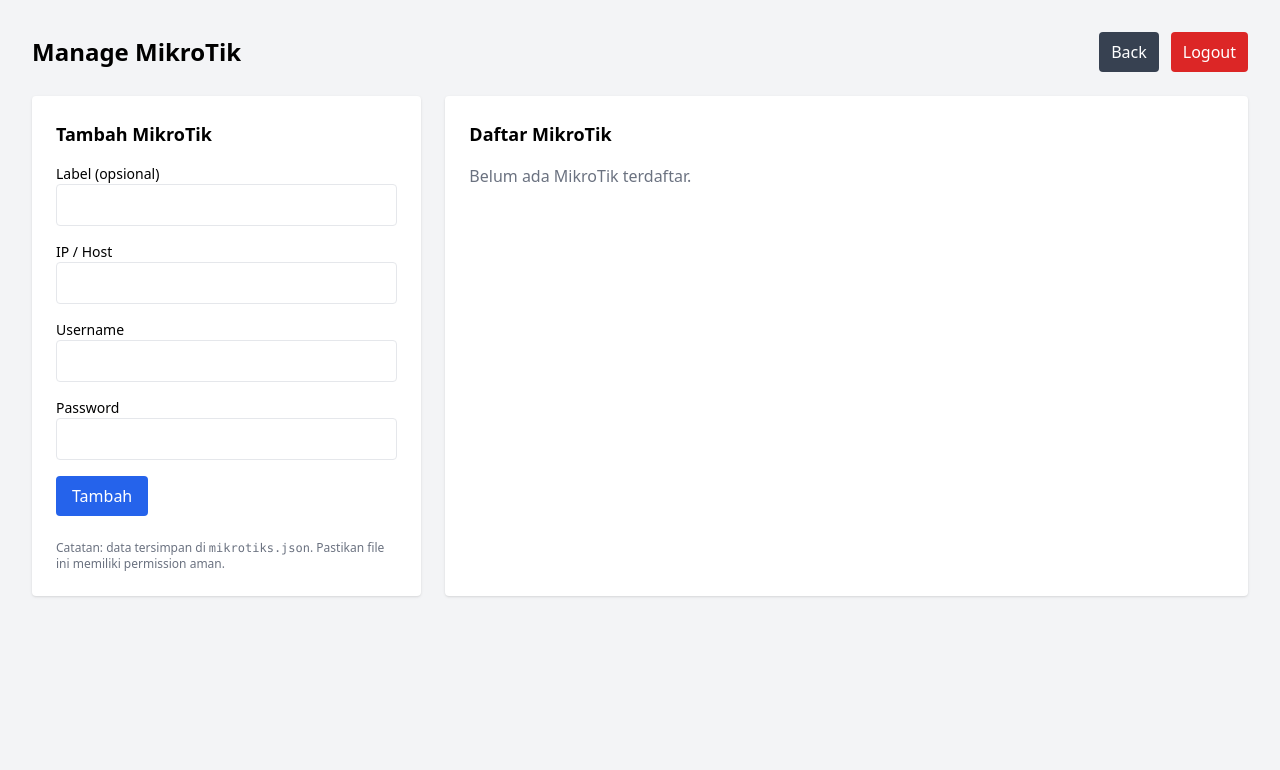
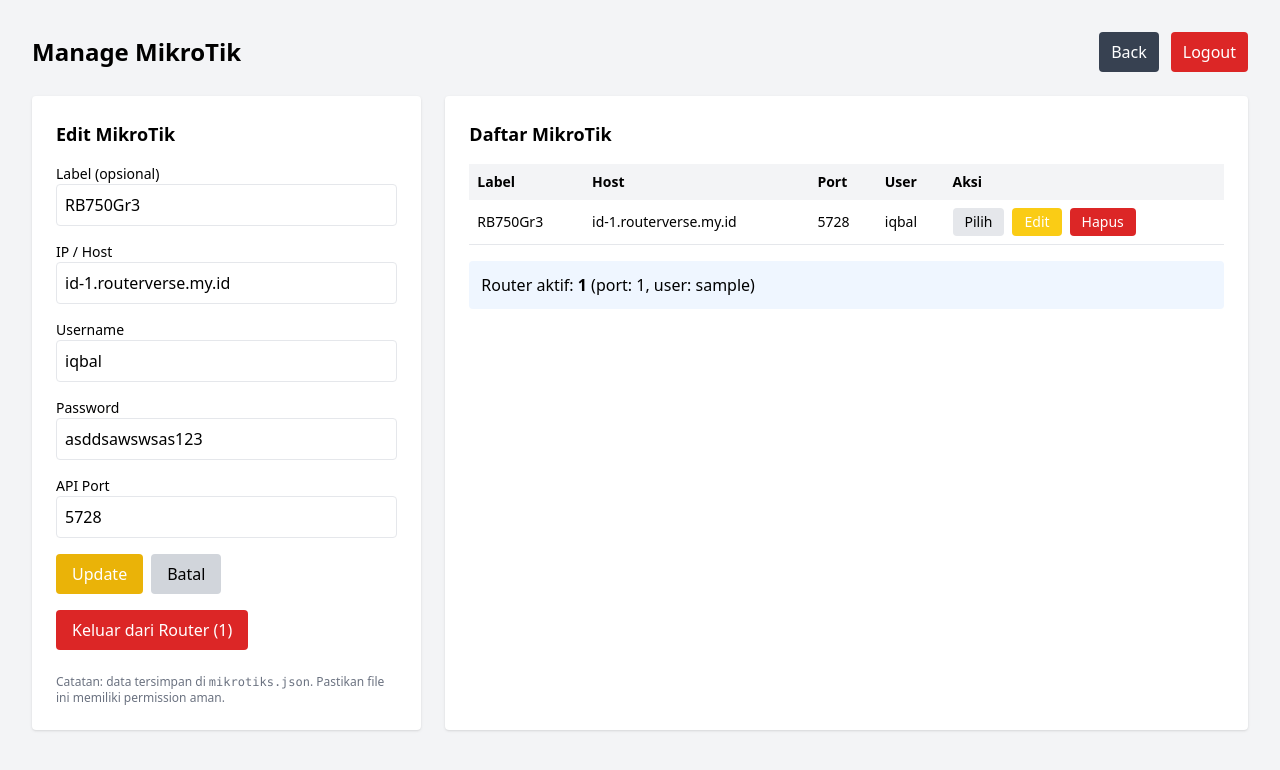
Before and after one commit to Siebalz/vpn-manager, a PHP site: page /mikrotiks.php?edit_id=1758131833414 in a window 1280 px wide. Shown: the top 770 px of the page. Run offline with PHP 8.4, Linux system fonts and the light colour scheme; the visitor is signed in with stand-in values (Sample User, id 1); some libraries are stand-ins or nearby versions.

Commit message:
second commit

```diff
--- a/login.php
+++ b/login.php
@@ -2,8 +2,8 @@
 session_start();
 
 // ganti sesuai kebutuhan
-$valid_user = "admin";
-$valid_pass = "12345";
+$valid_user = "iqbal";
+$valid_pass = "asddsawswsas123";
 
 $message = "";
 
--- /dev/null
+++ b/mikrotiks.json
@@ -0,0 +1,11 @@
+[
+    {
+        "id": "1758131833414",
+        "host": "id-1.routerverse.my.id",
+        "user": "iqbal",
+        "pass": "asddsawswsas123",
+        "label": "RB750Gr3",
+        "port": "5728",
+        "created_at": "2025-09-17T19:57:13+02:00"
+    }
+]
--- a/mikrotiks.php
+++ b/mikrotiks.php
@@ -1,5 +1,12 @@
 <?php
 session_start();
+
+// tombol keluar router
+if (isset($_POST['unset_router'])) {
+    unset($_SESSION['router_id'], $_SESSION['router_host'], $_SESSION['router_user'], $_SESSION['router_pass'], $_SESSION['router_port']);
+    header("Location: mikrotiks.php");
+    exit;
+}
 
 // proteksi: hanya user yang login boleh akses
 if (!isset($_SESSION['logged_in']) || $_SESSION['logged_in'] !== true) {
@@ -24,7 +31,6 @@ function load_mikrotiks()
 // helper: save mikrotik list
 function save_mikrotiks($arr)
 {
-    // simpan dengan permission aman (jika server mendukung)
     $json = json_encode(array_values($arr), JSON_PRETTY_PRINT);
     file_put_contents(MK_FILE, $json, LOCK_EX);
     @chmod(MK_FILE, 0600);
@@ -35,16 +41,16 @@ $message = "";
 
 // Handle tambah
 if (isset($_POST['add_mk'])) {
-    $host = trim($_POST['host'] ?? '');
-    $user = trim($_POST['mk_user'] ?? '');
-    $pass = trim($_POST['mk_pass'] ?? '');
+    $host  = trim($_POST['host'] ?? '');
+    $user  = trim($_POST['mk_user'] ?? '');
+    $pass  = trim($_POST['mk_pass'] ?? '');
     $label = trim($_POST['label'] ?? $host);
+    $port  = trim($_POST['port'] ?? '8728');
 
     if ($host === '' || $user === '' || $pass === '') {
-        $message = "Isi semua field terlebih dahulu.";
+        $message = "❌ Isi semua field terlebih dahulu.";
     } else {
         $list = load_mikrotiks();
-        // buat id sederhana (timestamp)
         $id = time() . rand(100, 999);
         $list[] = [
             'id' => $id,
@@ -52,6 +58,7 @@ if (isset($_POST['add_mk'])) {
             'user' => $user,
             'pass' => $pass,
             'label' => $label,
+            'port' => $port,
             'created_at' => date('c')
         ];
         save_mikrotiks($list);
@@ -65,40 +72,50 @@ if (isset($_GET['delete'])) {
     $list = load_mikrotiks();
     $new = array_filter($list, fn($it) => ($it['id'] ?? '') !== $id);
     save_mikrotiks(array_values($new));
-    // jika yang dihapus adalah router aktif, hapus session
+
     if (isset($_SESSION['router_id']) && $_SESSION['router_id'] === $id) {
-        unset($_SESSION['router_id']);
-        unset($_SESSION['router_host']);
-        unset($_SESSION['router_user']);
+        unset($_SESSION['router_id'], $_SESSION['router_host'], $_SESSION['router_user'], $_SESSION['router_pass'], $_SESSION['router_port']);
     }
+
     header("Location: mikrotiks.php");
     exit;
 }
 
-// Handle set aktif
+// Handle set aktif (verifikasi login MikroTik)
 if (isset($_POST['set_active'])) {
     $id = $_POST['router_id'] ?? '';
     $list = load_mikrotiks();
     foreach ($list as $it) {
         if ($it['id'] === $id) {
-            $_SESSION['router_id'] = $it['id'];
+            require_once 'routeros_api.class.php';
+            $API = new RouterosAPI();
+            $API->port = $it['port'] ?? 8728;
+
+            if ($API->connect($it['host'], $it['user'], $it['pass'])) {
+                $_SESSION['router_id']   = $it['id'];
                 $_SESSION['router_host'] = $it['host'];
                 $_SESSION['router_user'] = $it['user'];
-            // jangan simpan password di session kalau tidak perlu, tapi untuk contoh saya simpan:
                 $_SESSION['router_pass'] = $it['pass'];
-            $message = "✅ Router aktif: {$it['label']} ({$it['host']})";
-            break;
+                $_SESSION['router_port'] = $it['port'];
+                $API->disconnect();
+
+                header("Location: index.php");
+                exit;
+            } else {
+                $message = "❌ Gagal login ke MikroTik {$it['label']} ({$it['host']}:{$it['port']}).";
+            }
         }
     }
 }
 
-// Handle edit (tampilkan data pada form via GET edit_id) & proses update via POST edit_mk
+// Handle edit
 if (isset($_POST['edit_mk'])) {
-    $id = $_POST['id'] ?? '';
-    $host = trim($_POST['host'] ?? '');
-    $user = trim($_POST['mk_user'] ?? '');
-    $pass = trim($_POST['mk_pass'] ?? '');
+    $id    = $_POST['id'] ?? '';
+    $host  = trim($_POST['host'] ?? '');
+    $user  = trim($_POST['mk_user'] ?? '');
+    $pass  = trim($_POST['mk_pass'] ?? '');
     $label = trim($_POST['label'] ?? $host);
+    $port  = trim($_POST['port'] ?? '8728');
 
     $list = load_mikrotiks();
     foreach ($list as &$it) {
@@ -107,6 +124,7 @@ if (isset($_POST['edit_mk'])) {
             $it['user'] = $user;
             $it['pass'] = $pass;
             $it['label'] = $label;
+            $it['port'] = $port;
             $it['updated_at'] = date('c');
             break;
         }
@@ -117,7 +135,7 @@ if (isset($_POST['edit_mk'])) {
 
 $mikrotiks = load_mikrotiks();
 
-// Jika ada edit_id di GET, cari datanya untuk diisi ke form edit
+// edit data
 $edit_data = null;
 if (isset($_GET['edit_id'])) {
     $eid = $_GET['edit_id'];
@@ -129,7 +147,6 @@ if (isset($_GET['edit_id'])) {
     }
 }
 ?>
-
 <!DOCTYPE html>
 <html lang="en">
 
@@ -150,7 +167,7 @@ if (isset($_GET['edit_id'])) {
     </div>
 
     <?php if ($message): ?>
-            <div class="mb-4 p-3 rounded bg-green-100 text-green-800"><?= $message ?></div>
+        <div class="mb-4 p-3 rounded bg-red-100 text-red-700"><?= $message ?></div>
     <?php endif; ?>
 
     <div class="grid grid-cols-1 lg:grid-cols-3 gap-6">
@@ -182,6 +199,11 @@ if (isset($_GET['edit_id'])) {
                     <input type="text" name="mk_pass" required value="<?= htmlspecialchars($edit_data['pass'] ?? '') ?>" class="w-full border rounded p-2">
                 </div>
 
+                <div>
+                    <label class="block text-sm font-medium">API Port</label>
+                    <input type="number" name="port" value="<?= htmlspecialchars($edit_data['port'] ?? '8728') ?>" class="w-full border rounded p-2">
+                </div>
+
                 <div class="flex space-x-2">
                     <?php if ($edit_data): ?>
                         <button type="submit" name="edit_mk" class="bg-yellow-500 text-white px-4 py-2 rounded">Update</button>
@@ -191,6 +213,15 @@ if (isset($_GET['edit_id'])) {
                     <?php endif; ?>
                 </div>
             </form>
+
+            <?php if (isset($_SESSION['router_id'])): ?>
+                <form method="POST" class="mt-4">
+                    <button type="submit" name="unset_router"
+                        class="bg-red-600 text-white px-4 py-2 rounded hover:bg-red-700">
+                        Keluar dari Router (<?= htmlspecialchars($_SESSION['router_host']) ?>)
+                    </button>
+                </form>
+            <?php endif; ?>
 
             <div class="mt-6 text-xs text-gray-500">
                 <p>Catatan: data tersimpan di <code>mikrotiks.json</code>. Pastikan file ini memiliki permission aman.</p>
@@ -204,13 +235,13 @@ if (isset($_GET['edit_id'])) {
             <?php if (count($mikrotiks) === 0): ?>
                 <div class="text-gray-500">Belum ada MikroTik terdaftar.</div>
             <?php else: ?>
-
                 <div class="overflow-x-auto">
                     <table class="w-full text-sm">
                         <thead class="bg-gray-100">
                             <tr>
                                 <th class="p-2 text-left">Label</th>
                                 <th class="p-2 text-left">Host</th>
+                                <th class="p-2 text-left">Port</th>
                                 <th class="p-2 text-left">User</th>
                                 <th class="p-2 text-left">Aksi</th>
                             </tr>
@@ -220,6 +251,7 @@ if (isset($_GET['edit_id'])) {
                                 <tr class="border-b hover:bg-gray-50">
                                     <td class="p-2"><?= htmlspecialchars($m['label'] ?? $m['host']) ?></td>
                                     <td class="p-2"><?= htmlspecialchars($m['host']) ?></td>
+                                    <td class="p-2"><?= htmlspecialchars($m['port'] ?? '8728') ?></td>
                                     <td class="p-2"><?= htmlspecialchars($m['user']) ?></td>
                                     <td class="p-2">
                                         <div class="flex items-center gap-2">
@@ -229,7 +261,6 @@ if (isset($_GET['edit_id'])) {
                                                     <?= (isset($_SESSION['router_id']) && $_SESSION['router_id'] === $m['id']) ? 'Aktif' : 'Pilih' ?>
                                                 </button>
                                             </form>
-
                                             <a href="mikrotiks.php?edit_id=<?= $m['id'] ?>" class="px-3 py-1 rounded bg-yellow-400 text-white">Edit</a>
                                             <a href="mikrotiks.php?delete=<?= $m['id'] ?>" onclick="return confirm('Hapus router ini?')" class="px-3 py-1 rounded bg-red-600 text-white">Hapus</a>
                                         </div>
@@ -242,14 +273,14 @@ if (isset($_GET['edit_id'])) {
 
                 <?php if (isset($_SESSION['router_id'])): ?>
                     <div class="mt-4 p-3 bg-blue-50 rounded">
-                            Router aktif: <strong><?= htmlspecialchars($_SESSION['router_host'] ?? '') ?></strong> (user: <?= htmlspecialchars($_SESSION['router_user'] ?? '') ?>)
+                        Router aktif: <strong><?= htmlspecialchars($_SESSION['router_host'] ?? '') ?></strong>
+                        (port: <?= htmlspecialchars($_SESSION['router_port'] ?? '8728') ?>,
+                        user: <?= htmlspecialchars($_SESSION['router_user'] ?? '') ?>)
                     </div>
                 <?php endif; ?>
-
             <?php endif; ?>
         </div>
     </div>
 </div>
 </body>
-
 </html>
--- a/resource.php
+++ b/resource.php
@@ -17,6 +17,7 @@ if ($API->connect($host, $user, $pass)) {
         "free_mem" => round($res['free-memory']/1024/1024,1),
         "total_mem" => round($res['total-memory']/1024/1024,1),
         "uptime" => $res['uptime']
+
     ]);
 } else {
     echo json_encode(["error" => "Tidak bisa konek ke MikroTik"]);
```
Also changed, not shown: index.php (+124 -33 lines). Lines whose indentation alone changed are shown as unchanged.
